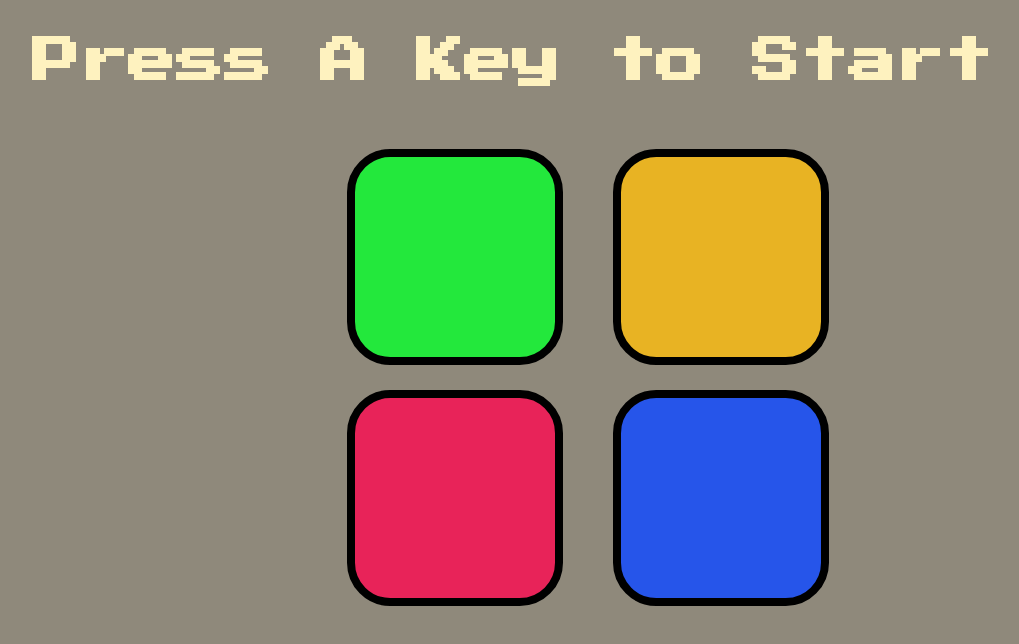
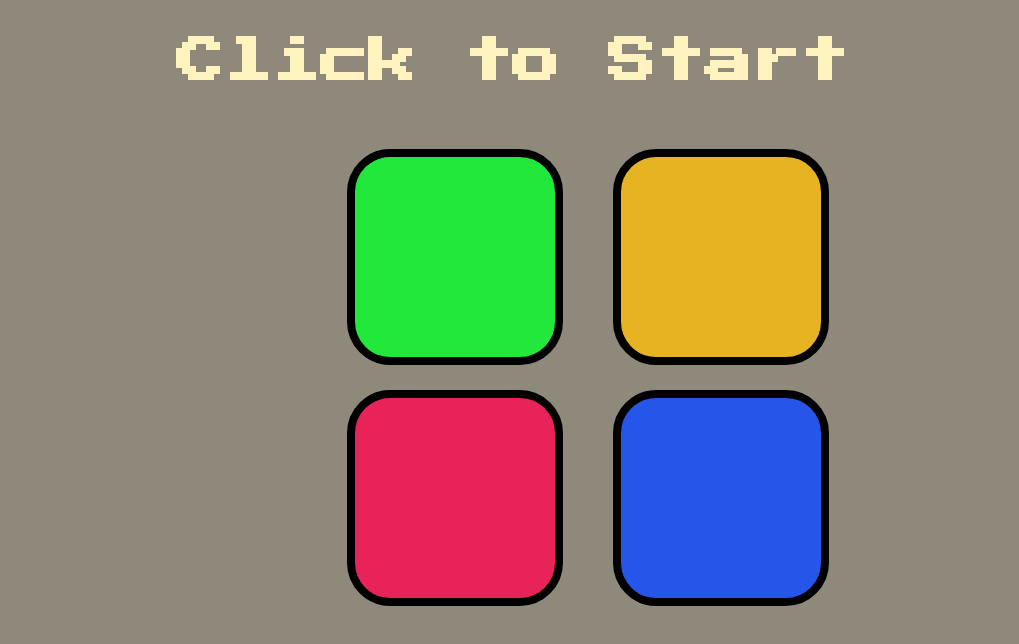
Before and after one commit to thePrimeTux/Simon-game, a plain HTML site: page index.html in a window 1280 px wide. Shown: the whole page, without its empty margins (128-1147 px from the left). Drawn offline with nearby package versions, Linux system fonts and the light colour scheme.

Commit message:
Update index.html

```diff
--- a/index.html
+++ b/index.html
@@ -9,7 +9,7 @@
 </head>
 
 <body>
-  <h1 id="level-title">Press A Key to Start</h1>
+  <h1 id="level-title">Click to Start</h1>
   <div class="container">
     <div class="row">
 
```
